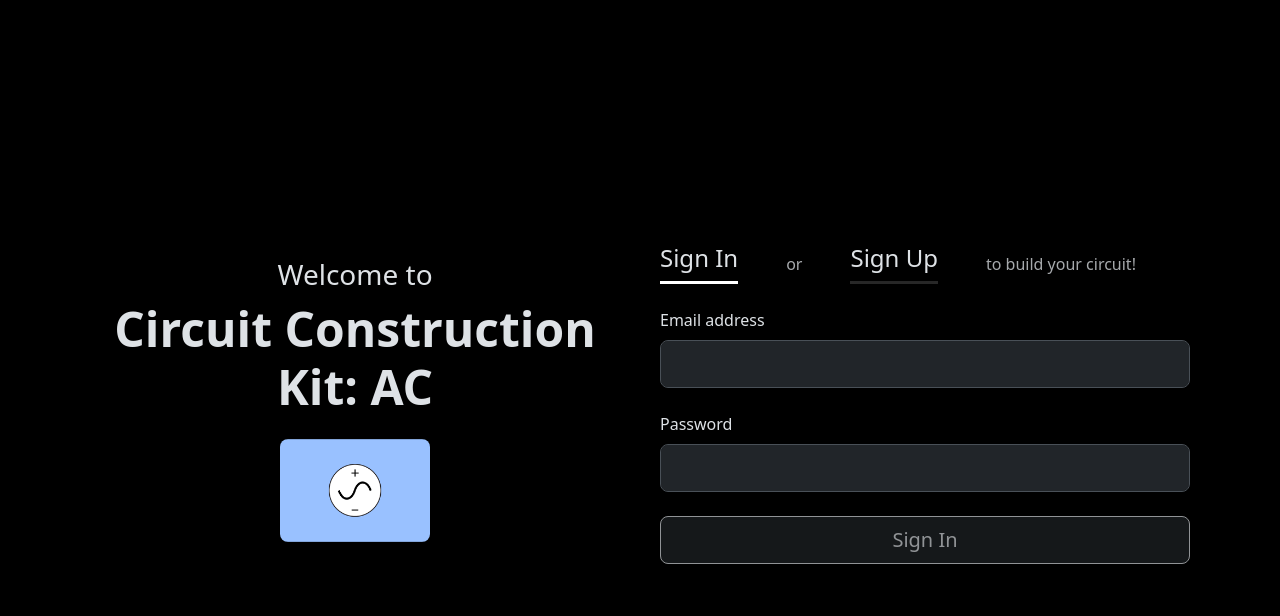
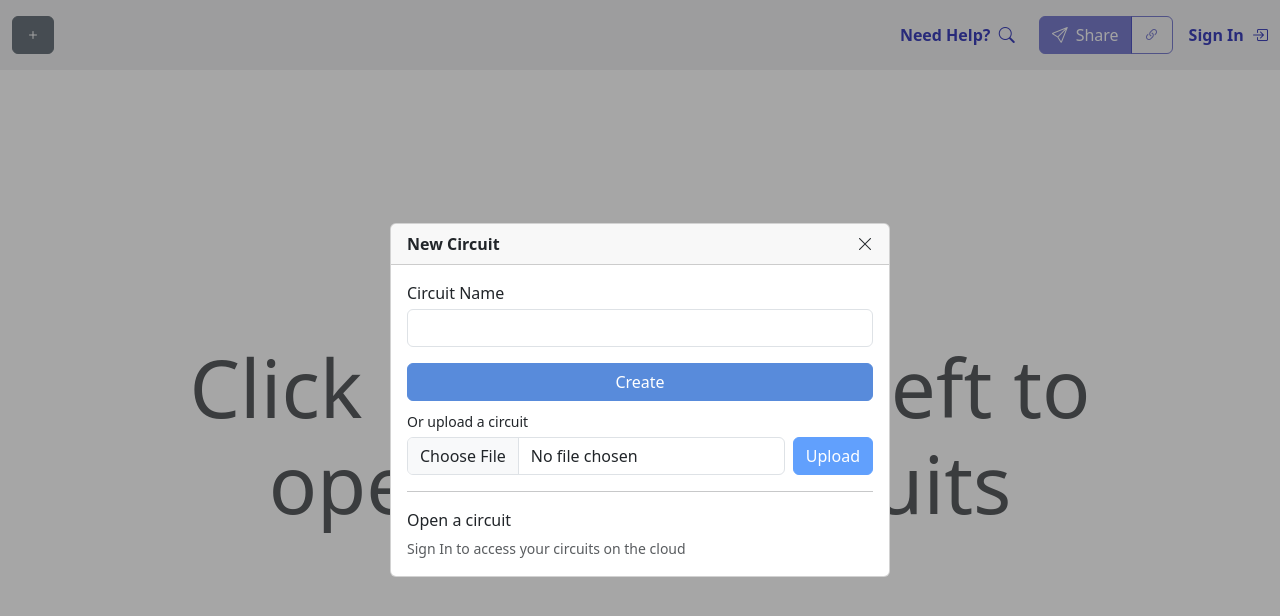
Before and after one commit to donaldzou/CS4474_HCI_Group, a Vue app in the folder WebApp/: page /#/ in a window 1280 px wide. Before the commit this address led to /#/signin. Shown: the top 616 px of the page. Built offline with nearby package versions, Linux system fonts and the light colour scheme.

Commit message:
Adjusted sign in and sign up

```diff
--- a/WebApp/src/App.vue
+++ b/WebApp/src/App.vue
@@ -1,14 +1,30 @@
 <script setup>
+import Navbar from "@/components/navbar.vue";
+import {supabase} from "@/supabase.js";
+import {useRouter} from "vue-router";
+import {useSimulatorStore} from "@/store/simulatorStore.js";
 
-import Navbar from "@/components/navbar.vue";
+const store = useSimulatorStore();
+const router = useRouter()
+
+const { data } = supabase.auth.onAuthStateChange(
+	(event, session) => {
+		if (event === 'SIGNED_IN') {
+			store.signedIn = true;
+		} else if (event === 'SIGNED_OUT') {
+			store.signedIn = false;
+		}
+	})
 </script>
 
 <template>
-	<router-view v-slot="{ Component }">
-		<transition name="fade" mode="out-in">
-			<component :is="Component" />
-		</transition>
-	</router-view>
+	<Suspense>
+		<router-view v-slot="{ Component }">
+			<transition name="fade" mode="out-in">
+				<component :is="Component" />
+			</transition>
+		</router-view>
+	</Suspense>
 </template>
 
 <style scoped>
--- a/WebApp/src/components/navbar.vue
+++ b/WebApp/src/components/navbar.vue
@@ -4,6 +4,7 @@
 import {supabase} from "@/supabase.js";
 import NewCircuitModal from "@/components/newCircuitModal.vue";
 import HelpMenu from "@/components/helpMenu.vue";
+import SignInModal from "@/components/signInModal.vue";
 
 export default {
 	name: "navbar",
@@ -12,7 +13,8 @@
 			username: "",
 			newCircuitName: "",
 			showModal: false,
-			showHelpMenu: false
+			showHelpMenu: false,
+			showSignInModal: false,
 		}
 	},
 	setup(){
@@ -40,15 +42,8 @@
 		}
 	},
 	async mounted() {
-		const { data: { user }, error } = await supabase.auth.getUser()
-		if (!error){
-			let dn = user.user_metadata.displayName;
-			if(dn.split(' ').length >= 2){
-				this.username = dn.split(' ')[0][0] + dn.split(' ')[1][0]
-			}else{
-				this.username = dn[0] + (dn[1] ? dn[1] : "");
-			}
-		}
+
+		this.showModal = true;
 	},
 	computed: {
 		openedCircuits(){
@@ -57,7 +52,26 @@
 			})
 		}
 	},
-	components: {HelpMenu, NewCircuitModal, CircuitNavBtn}
+	watch: {
+		 'store.signedIn': {
+			 immediate: true,
+			 async handler(newVal){
+				 if(newVal){
+					 const { data: { user }, error } = await supabase.auth.getUser()
+					 if (!error){
+						 let dn = user.user_metadata.displayName;
+						 if(dn.split(' ').length >= 2){
+							 this.username = dn.split(' ')[0][0] + dn.split(' ')[1][0]
+						 }else{
+							 this.username = dn[0] + (dn[1] ? dn[1] : "");
+						 }
+					 }
+				 }
+			 }
+		}
+	},
+
+	components: {SignInModal, HelpMenu, NewCircuitModal, CircuitNavBtn}
 }
 </script>
 
@@ -92,6 +106,7 @@
 						</button>
 					</div>
 					<div class="btn userInfoBtn p-0 d-flex"
+					     v-if="this.store.signedIn"
 					     type="button" data-bs-toggle="dropdown" aria-expanded="false"
 					     style="border-radius: 50%; height: 100%; width: 38px;">
 						<span class="m-auto fw-bold">{{this.username}}</span>
@@ -101,6 +116,14 @@
 									@click="this.signout()"
 								>Sign Out</a></li>
 						</ul>
+					</div>
+					<div class="d-flex gap-2 align-items-center" v-else>
+						<a class="fw-bold text-decoration-none" role="button"
+						   @click="this.showSignInModal = true;"
+						   style="color: var(--purple);">
+							Sign In
+							<i class="ms-1 bi bi-box-arrow-in-right"></i>
+						</a>
 					</div>
 				</div>
 			</div>
@@ -112,6 +135,9 @@
 		</Transition>
 		<Transition name="slide-fade">
 			<HelpMenu v-if="this.showHelpMenu" @hideModal="this.showHelpMenu = false"></HelpMenu>
+		</Transition>
+		<Transition name="slide-fade">
+			<SignInModal v-if="this.showSignInModal" @hideModal="this.showSignInModal = false"></SignInModal>
 		</Transition>
 	</nav>
 </template>
--- a/WebApp/src/components/newCircuitModal.vue
+++ b/WebApp/src/components/newCircuitModal.vue
@@ -1,5 +1,6 @@
 <script>
 import {useSimulatorStore} from "@/store/simulatorStore.js";
+import {v4} from "uuid";
 
 export default {
 	name: "newCircuitModal",
@@ -15,9 +16,16 @@
 	},
 	methods: {
 		async submitNewCircuit(){
-			const success = await this.store.createCircuit(this.newCircuitName);
-			if (success) this.newCircuitName = "";
-			// this.$emit("hideModal");
+			if (this.store.signedIn){
+				const success = await this.store.createCircuit(this.newCircuitName);
+				if (success) this.newCircuitName = "";
+			}else{
+				this.store.circuits.push({
+					id: v4(),
+					circuitName: this.newCircuitName,
+				})
+				this.newCircuitName = "";
+			}
 		},
 		openCircuit(c){
 			if (!this.store.openedCircuits.find(x => x === c.id)){
@@ -76,7 +84,7 @@
 				<hr>
 				<div>
 					<p class="mb-1">Open a circuit</p>
-					<div class="list-group">
+					<div class="list-group" v-if="this.store.signedIn">
 						<a role="button" class="list-group-item"
 						   @click="openCircuit(c)"
 						   v-for="c in store.circuits">
@@ -88,6 +96,12 @@
 							You don't have any circuit yet.
 						</small>
 					</div>
+					<div v-else>
+						<small
+							class="text-muted">
+							Sign In to access your circuits on the cloud
+						</small>
+					</div>
 				</div>
 			</div>
 		</div>
--- /dev/null
+++ b/WebApp/src/components/signInModal.vue
@@ -0,0 +1,65 @@
+<script>
+import Signin from "@/components/signin.vue";
+import Signup from "@/components/signup.vue";
+
+export default {
+	name: "signInModal",
+	components: {Signup, Signin},
+	data(){
+		return {
+			mode: "signIn"
+		}
+	}
+}
+</script>
+
+<template>
+	<div class="newCircuitModal d-flex">
+		<div class="card m-auto" style="width: 500px">
+			<div class="card-header d-flex">
+				<span class="fw-bold">
+					{{ this.mode === 'signIn' ? "Sign In":"Sign Up"}}
+				</span>
+				<a role="button" class="ms-auto text-body" @click='this.$emit("hideModal");'>
+					<i class="bi bi-x-lg"></i>
+				</a>
+			</div>
+			<div class="card-body">
+				<nav class="nav nav-pills nav-fill">
+					<a class="nav-link"
+					   :class="{active: this.mode === 'signIn'}"
+					   role="button" @click="this.mode = 'signIn'">Sign In</a>
+					<a class="nav-link"
+					   role="button"
+					   :class="{active: this.mode === 'signUp'}"
+					   @click="this.mode = 'signUp'"
+					>Sign Up</a>
+				</nav>
+				<hr>
+				<div>
+					<Transition name="slide-fade" mode="out-in">
+						<Signin
+							@hideModal="this.$emit('hideModal')"
+							v-if="this.mode === 'signIn'"></Signin>
+						<Signup
+							@hideModal="this.$emit('hideModal')"
+							v-else>
+						</Signup>
+					</Transition>
+				</div>
+			</div>
+		</div>
+	</div>
+</template>
+
+<style scoped>
+.signInSwitches h4{
+	border-bottom: 3px solid #2a2a2a;
+	transition: all 0.2s ease-in-out;
+}
+
+.signInSwitches h4.active{
+	border-bottom: 3px solid #ffffff;
+}
+
+</style>
--- a/WebApp/src/components/signin.vue
+++ b/WebApp/src/components/signin.vue
@@ -23,7 +23,7 @@
 				});
 				if (!error){
 					await sb.auth.setSession(data.session);
-					this.$router.push("/circuit");
+					this.$emit("hideModal")
 				}else{
 					this.error = true;
 					this.errorMsg = error.message;
@@ -47,7 +47,7 @@
 		<div class="row gy-4">
 			<div class="col-12">
 				<label for="emailInput" class="form-label">Email address</label>
-				<input type="email" class="form-control form-control-lg"
+				<input type="email" class="form-control"
 				       @keyup.enter="this.signin()"
 				       v-model="this.email"
 				       :disabled="this.loading"
@@ -55,14 +55,14 @@
 			</div>
 			<div class="col-12">
 				<label for="passwordInput" class="form-label">Password</label>
-				<input type="password" class="form-control form-control-lg"
+				<input type="password" class="form-control"
 				       @keyup.enter="this.signin()"
 				       v-model="this.password"
 				       :disabled="this.loading"
 				       id="passwordInput">
 			</div>
 			<div class="col-12">
-				<button class="btn btn-lg bg-body w-100"
+				<button class="btn btn-outline-primary w-100"
 				        :disabled="this.loading || (!this.email || !this.password)"
 				        @click="this.signin()">
 					{{this.loading ? "Signing In...":"Sign In"}}
--- a/WebApp/src/components/signup.vue
+++ b/WebApp/src/components/signup.vue
@@ -30,7 +30,7 @@
 				console.log(data, error)
 				if (!error){
 					await sb.auth.setSession(data.session);
-
+					this.$emit("hideModal")
 				}else{
 					this.error = true;
 					this.errorMsg = error.message;
@@ -55,7 +55,7 @@
 		<div class="row gy-4">
 			<div class="col-sm-12">
 				<label for="nameInput" class="form-label">Name</label>
-				<input type="email" class="form-control form-control-lg"
+				<input type="email" class="form-control"
 				       v-model="name"
 				       @keyup.enter="this.signup()"
 				       :disabled="this.loading"
@@ -63,7 +63,7 @@
 			</div>
 			<div class="col-sm-6">
 				<label for="emailInput" class="form-label">Email address</label>
-				<input type="email" class="form-control form-control-lg"
+				<input type="email" class="form-control"
 				       v-model="email"
 				       @keyup.enter="this.signup()"
 				       :disabled="this.loading"
@@ -71,14 +71,14 @@
 			</div>
 			<div class="col-sm-6">
 				<label for="passwordInput" class="form-label">Password</label>
-				<input type="password" class="form-control form-control-lg"
+				<input type="password" class="form-control"
 				       v-model="password"
 				       @keyup.enter="this.signup()"
 				       :disabled="this.loading"
 				       id="passwordInput">
 			</div>
 			<div class="col-12">
-				<button class="btn btn-lg bg-body w-100"
+				<button class="btn btn-outline-primary w-100"
 				        :disabled="this.loading || (!this.email || !this.password || !this.name)"
 				        @click="this.signup()">
 					{{this.loading ? "Signing Up...":"Sign Up"}}
--- a/WebApp/src/main.js
+++ b/WebApp/src/main.js
@@ -12,27 +12,27 @@
 const pinia = createPinia()
 
 const routes = [
+    // {
+    //     path: '/', component: Welcome,
+    //     children: [
+    //         {
+    //             path: '/',
+    //             redirect: '/signin'
+    //         },
+    //         {
+    //             path: '/signin',
+    //             name: "Sign In",
+    //             component: Signin
+    //         },
+    //         {
+    //             path: '/signup',
+    //             name: "Sign Up",
+    //             component: Signup
+    //         }
+    //     ]
+    // },
     {
-        path: '/', component: Welcome,
-        children: [
-            {
-                path: '/',
-                redirect: '/signin'
-            },
-            {
-                path: '/signin',
-                name: "Sign In",
-                component: Signin
-            },
-            {
-                path: '/signup',
-                name: "Sign Up",
-                component: Signup
-            }
-        ]
-    },
-    {
-        path: '/circuit', component: Circuit
+        path: '/', component: Circuit
     }
 ]
 
@@ -41,25 +41,19 @@
     routes
 })
 
-router.beforeEach(async (to,
-                         from,
-                         next) => {
-    const {data, error} = await supabase.auth.getSession();
-    const { session, user } = data
-    if (!session && (to.path !== "/" && to.path !== "/signin" && to.path !== "/signup")){
-        next("/")
-    }else{
-        next();
-    }
-});
+// router.beforeEach(async (to,
+//                          from,
+//                          next) => {
+//     const {data, error} = await supabase.auth.getSession();
+//     const { session, user } = data
+//     if (!session && (to.path !== "/" && to.path !== "/signin" && to.path !== "/signup")){
+//         next("/")
+//     }else{
+//         next();
+//     }
+// });
 
-const { data } = supabase.auth.onAuthStateChange((event, session) => {
-    if (event === 'SIGNED_IN') {
-        router.push("/circuit")
-    } else if (event === 'SIGNED_OUT') {
-        router.push("/")
-    }
-})
+
 
 const app = createApp(App)
 
--- a/WebApp/src/pages/circuit.vue
+++ b/WebApp/src/pages/circuit.vue
@@ -2,17 +2,27 @@
 import Navbar from "@/components/navbar.vue";
 import {useSimulatorStore} from "@/store/simulatorStore.js";
 import BottomNavBar from "@/components/bottomNavBar.vue";
+import {supabase} from "@/supabase.js";
 
 export default {
 	name: "circuit",
 	components: {BottomNavBar, Navbar},
-	setup(){
+	async setup(){
 		const store = useSimulatorStore();
+		const {data: {session}} = await supabase.auth.getSession();
+		store.signedIn = session !== null;
 		return {store}
 	},
 	async mounted() {
-		await this.store.getCircuits()
-	}
+
+	},
+	watch: {
+		async 'store.signedIn'(newVal){
+			if(newVal){
+				await this.store.getCircuits()
+			}
+		}
+	},
 }
 </script>
 
@@ -29,8 +39,12 @@
 				<iframe src="https://scratch.mit.edu/projects/976361152/embed"
 				        allowfullscreen
 				        allowtransparency="true" style="height: 100%; width: 100%;">
-
 				</iframe>
+			</div>
+			<div class="w-100 h-100 d-flex">
+				<h1 class="display-1 text-muted m-auto text-center">
+					Click <i class="bi bi-plus"></i> at the top left to open/create circuits
+				</h1>
 			</div>
 		</div>
 <!--		<BottomNavBar></BottomNavBar>-->
--- a/WebApp/src/store/simulatorStore.js
+++ b/WebApp/src/store/simulatorStore.js
@@ -3,6 +3,7 @@
 
 export const useSimulatorStore = defineStore('Simulator Store', {
     state: () => ({
+        signedIn: false,
         circuits: [],
         openedCircuits: [],
         activeCircuit: undefined
```
